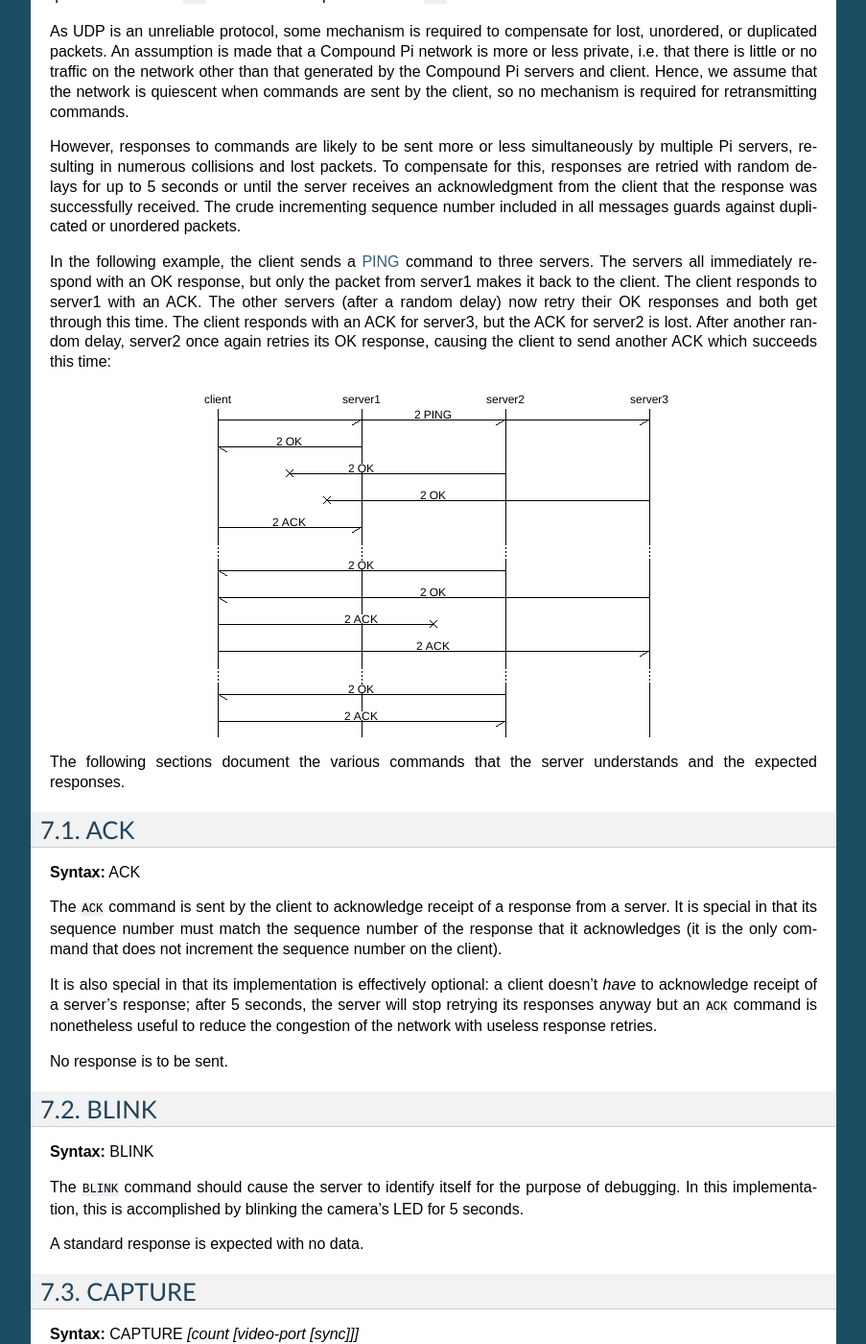
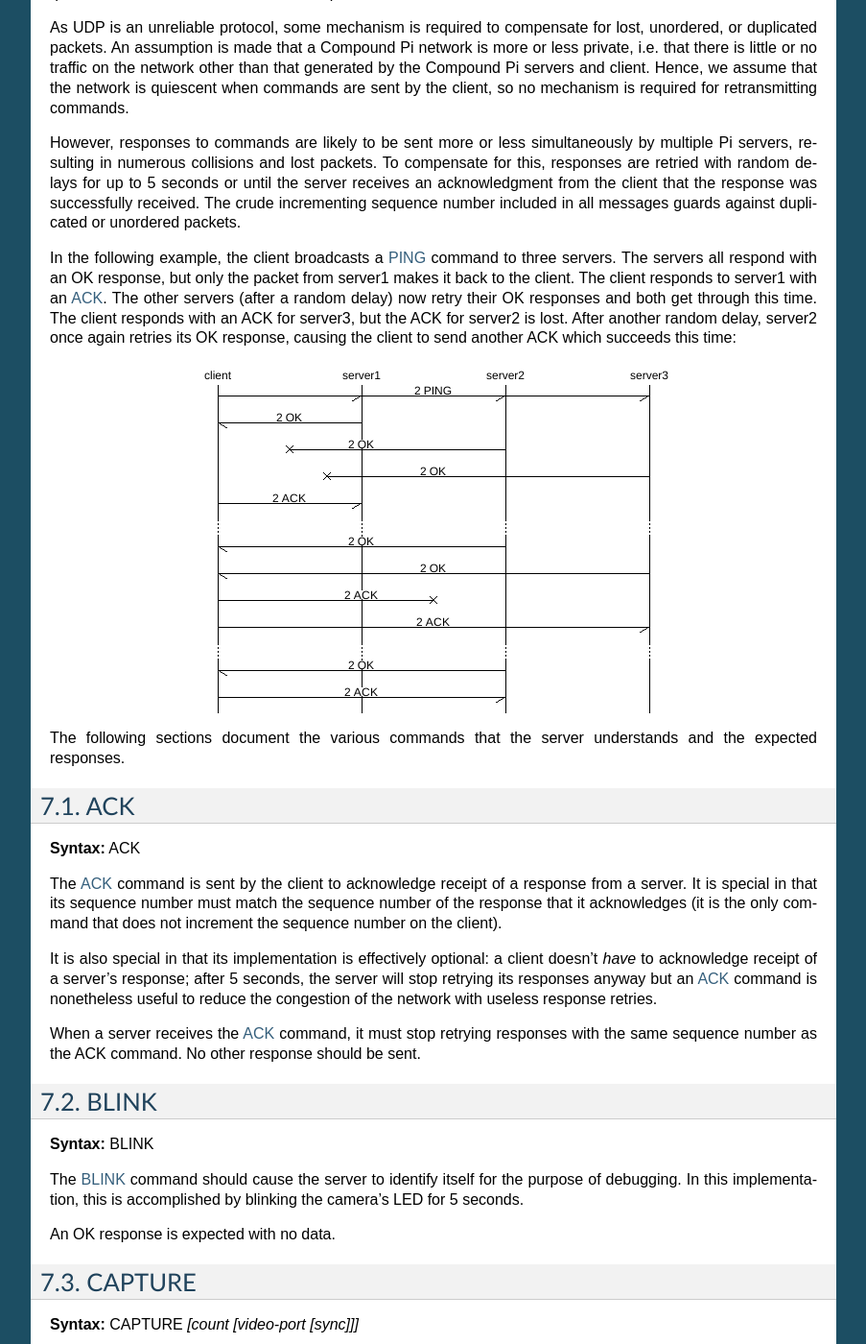
Before and after one commit to waveform-computing/compoundpi, a Sphinx documentation site: the page built from docs/protocol.rst, in a window 1280 px wide and 1400 px high, scrolled down 1584 px. Shown: the whole window at 96% size, without its empty margins (198-1101 px from the left). Built offline with Sphinx 7.4.7, drawn with Linux system fonts in a browser that asks for light colours; some of the changed text lies outside the part shown.

Commit message:
Minor changes

```diff
--- a/docs/protocol.rst
+++ b/docs/protocol.rst
@@ -97,10 +98,10 @@ client that the response was successfully received. The crude incrementing
 sequence number included in all messages guards against duplicated or unordered
 packets.
 
-In the following example, the client sends a :ref:`protocol_ping` command to
-three servers. The servers all immediately respond with an OK response, but
-only the packet from server1 makes it back to the client. The client responds
-to server1 with an ACK. The other servers (after a random delay) now retry
+In the following example, the client broadcasts a :ref:`protocol_ping` command
+to three servers. The servers all respond with an OK response, but only the
+packet from server1 makes it back to the client. The client responds to server1
+with an :ref:`protocol_ack`. The other servers (after a random delay) now retry
 their OK responses and both get through this time. The client responds with an
 ACK for server3, but the ACK for server2 is lost. After another random delay,
 server2 once again retries its OK response, causing the client to send another
@@ -120,18 +121,20 @@ ACK
 
 **Syntax:** ACK
 
-The :samp:`ACK` command is sent by the client to acknowledge receipt of a
-response from a server. It is special in that its sequence number must match
+The :ref:`protocol_ack` command is sent by the client to acknowledge receipt of
+a response from a server. It is special in that its sequence number must match
 the sequence number of the response that it acknowledges (it is the only
 command that does not increment the sequence number on the client).
 
 It is also special in that its implementation is effectively optional: a client
 doesn't *have* to acknowledge receipt of a server's response; after 5 seconds,
-the server will stop retrying its responses anyway but an :samp:`ACK` command
-is nonetheless useful to reduce the congestion of the network with useless
-response retries.
+the server will stop retrying its responses anyway but an :ref:`protocol_ack`
+command is nonetheless useful to reduce the congestion of the network with
+useless response retries.
 
-No response is to be sent.
+When a server receives the :ref:`protocol_ack` command, it must stop retrying
+responses with the same sequence number as the ACK command. No other response
+should be sent.
 
 
 .. _protocol_blink:
@@ -141,11 +144,11 @@ BLINK
 
 **Syntax:** BLINK
 
-The :samp:`BLINK` command should cause the server to identify itself for the
-purpose of debugging. In this implementation, this is accomplished by blinking
-the camera's LED for 5 seconds.
+The :ref:`protocol_blink` command should cause the server to identify itself
+for the purpose of debugging. In this implementation, this is accomplished by
+blinking the camera's LED for 5 seconds.
 
-A standard response is expected with no data.
+An OK response is expected with no data.
 
 
 .. _protocol_capture:
@@ -182,7 +185,7 @@ The timestamp at which the image was taken must also be stored.  Storage in
 this implementation is simply in RAM, but implementations are free to use any
 storage medium they see fit.
 
-A standard response is expected with no data.
+An OK response is expected with no data.
 
 
 .. _protocol_clear:
@@ -192,11 +195,12 @@ CLEAR
 
 **Syntax:** CLEAR
 
-The :samp:`CLEAR` command deletes all images from the server's local storage.
-As noted above in :ref:`protocol_capture`, implementations are free to use any
-storage medium, but the current implementation simply uses a list in RAM.
+The :ref:`protocol_clear` command deletes all images from the server's local
+storage.  As noted above in :ref:`protocol_capture`, implementations are free
+to use any storage medium, but the current implementation simply uses a list in
+RAM.
 
-A standard response is expected with no data.
+An OK response is expected with no data.
 
 
 .. _protocol_framerate:
@@ -206,12 +210,12 @@ FRAMERATE
 
 **Syntax:** FRAMERATE *num[/denom]*
 
-The :samp:`FRAMERATE` command changes the camera's configuration to use the
-specified framerate which is given either as an integer number between 1 and 90
-or as a fraction consisting of an integer numerator and denominator separated
-by a forward-slash.
+The :ref:`protocol_framerate` command changes the camera's configuration to use
+the specified framerate which is given either as an integer number between 1
+and 90 or as a fraction consisting of an integer numerator and denominator
+separated by a forward-slash.
 
-A standard response is expected with no data.
+An OK response is expected with no data.
 
 
 .. _protocol_list:
@@ -221,14 +225,14 @@ LIST
 
 **Syntax:** LIST
 
-The :samp:`LIST` command causes the server to respond with a new-line separated
-list detailing all locally stored images. Each line in the data portion of the
-response has the following format::
+The :ref:`protocol_list` command causes the server to respond with a new-line
+separated list detailing all locally stored images. Each line in the data
+portion of the response has the following format::
 
     IMAGE <number> <timestamp> <size>
 
 For example, if five images are stored on the server the data portion of the
-response may look like this::
+OK response may look like this::
 
     IMAGE 0 1398618927.307944 8083879
     IMAGE 1 1398619000.53127 7960423
@@ -251,10 +255,10 @@ PING
 
 **Syntax:** PING
 
-The :samp:`PING` command is sent by the client's :ref:`command_find` command in
-order to locate Compound Pi servers. The server must send the following string
-in the data portion of the response indicating the version of the protocol
-that the server understands::
+The :ref:`protocol_ping` command is sent by the client's :ref:`command_find`
+command in order to locate Compound Pi servers. The server must send the
+following string in the data portion of the OK response indicating the version
+of the protocol that the server understands::
 
     VERSION 0.2
 
@@ -275,11 +279,11 @@ RESOLUTION
 
 **Syntax:** RESOLUTION *width* *height*
 
-The :samp:`RESOLUTION` command changes the camera's configuration to use the
-specified capture resolution which is two integer numbers giving the width and
-height of the new resolution.
+The :ref:`protocol_resolution` command changes the camera's configuration to
+use the specified capture resolution which is two integer numbers giving the
+width and height of the new resolution.
 
-A standard response is expected with no data.
+An OK response is expected with no data.
 
 
 .. _protocol_send:
@@ -304,8 +308,7 @@ to the client. The parameters are as follows:
 
 Assuming *index* refers to a valid image index, the server must connect to the
 specified TCP port on the client, send the bytes of the image, and finally
-close the connection. The server must also send a standard response with no
-data.
+close the connection. The server must also send an OK response with no data.
 
 
 .. _protocol_status:
@@ -334,13 +337,14 @@ Where:
     fractional value
 
 *<time>*
-    Gives the timestamp at which the :samp:`STATUS` command was received in
-    UNIX time format (a dotted-decimal number of seconds since the UNIX epoch).
+    Gives the timestamp at which the :ref:`protocol_status` command was
+    received in UNIX time format (a dotted-decimal number of seconds since the
+    UNIX epoch).
 
 *<images>*
     Gives the number of images currently stored locally by the server.
 
-For example, the data portion of the response may look like the following::
+For example, the data portion of the OK response may look like the following::
 
     RESOLUTION 1280 720
     FRAMERATE 30
```
Also changed, not shown: other parts of docs/protocol.rst (+11 -10 lines).
